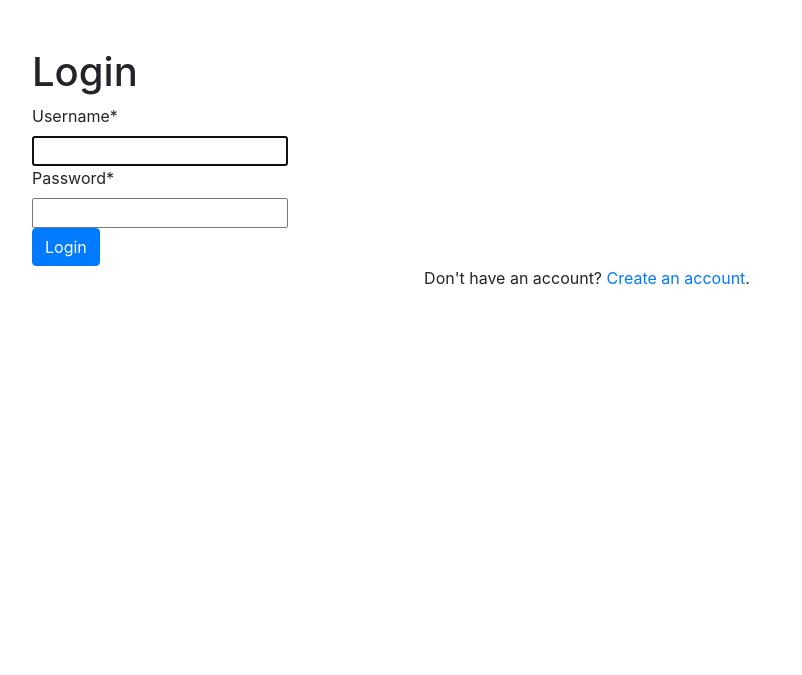
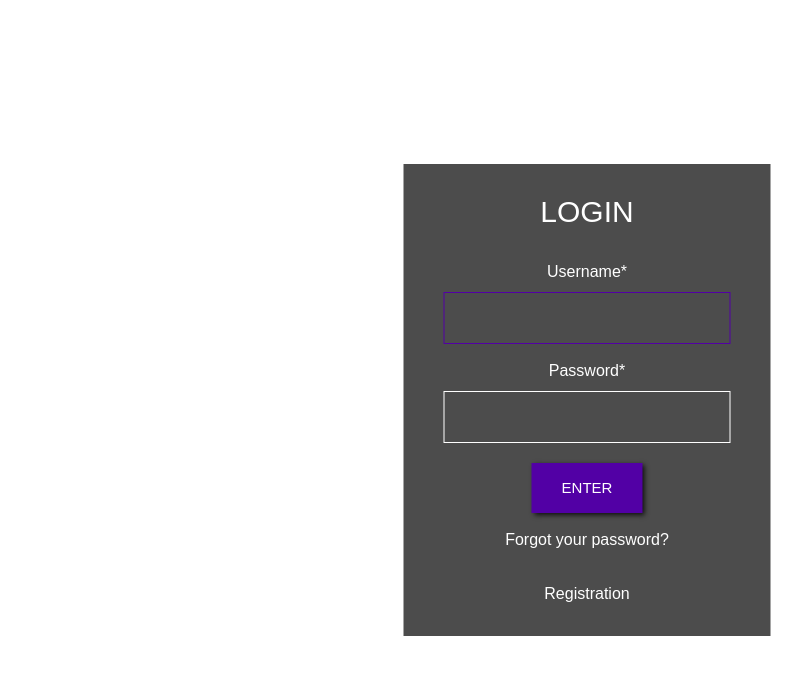
Before and after one commit to sdu-be-22/Planeum, a Django app: page /login/ in a window 1280 px wide. Shown: the top 675 px of the page, without its empty margins (53-855 px from the left). Run offline with Django 4.2, Linux system fonts and the light colour scheme; some libraries are stand-ins or nearby versions.

Commit message:
Update login.html

```diff
--- a/Planeum/home/templates/login.html
+++ b/Planeum/home/templates/login.html
@@ -5,15 +5,144 @@
 {% load crispy_forms_tags %}
 
 <!--Login-->
+
+<style>
+  body {
+    font-family: sans-serif;
+}
+
+.form {
+    position: absolute;
+    top: 50%;
+    left: 50%;
+    transform: translate(-50%, -50%);
+    background: rgba(0, 0, 0, .7);
+}
+
+.form h1 {
+    margin: 30px 100px;
+    padding: 0;
+    text-align: center;
+    color: #fff;
+    font-size: 30px;
+    text-transform: uppercase;
+}
+
+#div_id_username {
+    margin: 15px 40px;
+    text-align: center;
+}
+
+#div_id_username input {
+    padding: 10px;
+    width: 100%;
+    color: #fff;
+    font-size: 20px;
+    background: none;
+    outline: none;
+    border: 1px solid #fff;
+    box-sizing: border-box;
+}
+
+#div_id_password {
+    margin: 15px 40px;
+    text-align: center;
+}
+
+#div_id_password input {
+    padding: 10px;
+    width: 100%;
+    color: #fff;
+    font-size: 20px;
+    background: none;
+    outline: none;
+    border: 1px solid #fff;
+    box-sizing: border-box;
+}
+
+.control-label {
+    text-align: center;
+    color: #fff;
+    font-family: sans-serif;
+}
+
+#div_id_username input[type="text"]:focus,
+#div_id_password input[type="password"]:focus {
+    border: 1px solid #5200a5;
+}
+
+.input-form input[type="submit"] {
+    margin-top: 20px;
+    color: #fff;
+    font-weight: bold;
+    text-transform: uppercase;
+    border: none;
+    background: #5200a5;
+    transition: .3s;
+}
+
+.input-form input[type="submit"]:hover {
+    background: #5200a5;
+}
+
+.form a {
+    display: block;
+    padding: 0 0 30px;
+    text-align: center;
+    color: #fff;
+    text-decoration: none;
+    transition: .3s;
+}
+
+.form a:hover {
+    color: #5200a5;
+}
+
+button {
+    cursor: pointer;
+    padding: 10px 30px;
+    height: 50px;
+    color: #fff;
+    background: #5200a5;
+    border: none;
+    text-transform: uppercase;
+    font-size: 15px;
+    box-shadow: 2px 2px 5px rgba(0, 0, 0, 0.82);
+}
+
+button:hover {
+    opacity: .80;
+    font-weight: bold;
+    transform: scale(1.1);
+}
+
+.group {
+    margin: 10px;
+    padding: 5px;
+}
+
+#logtext {
+    display: block;
+    padding: 10px 0 10px 0;
+    text-align: center;
+    color: #fff;
+    text-decoration: none;
+    transition: .3s;
+}
+</style>
+
 <div class="container py-5">
+  <div class="form">
   <h1>Login</h1>
   <form method="POST">
     {% csrf_token %}
     {{ login_form|crispy }}
-
-    <button class="btn btn-primary" type="submit">Login</button>
+  <div class="group">
+		<center><button>Enter</button></center>
+	</div>
   </form>
-  <p class="text-center">Don't have an account? <a href="/register">Create an account</a>.</p>
-</div>
+		<a href="#" class="forget">Forgot your password?</a>
+    <a href="/register" class="reg">Registration</a>
+  </div>
 
 {% endblock %}
```
